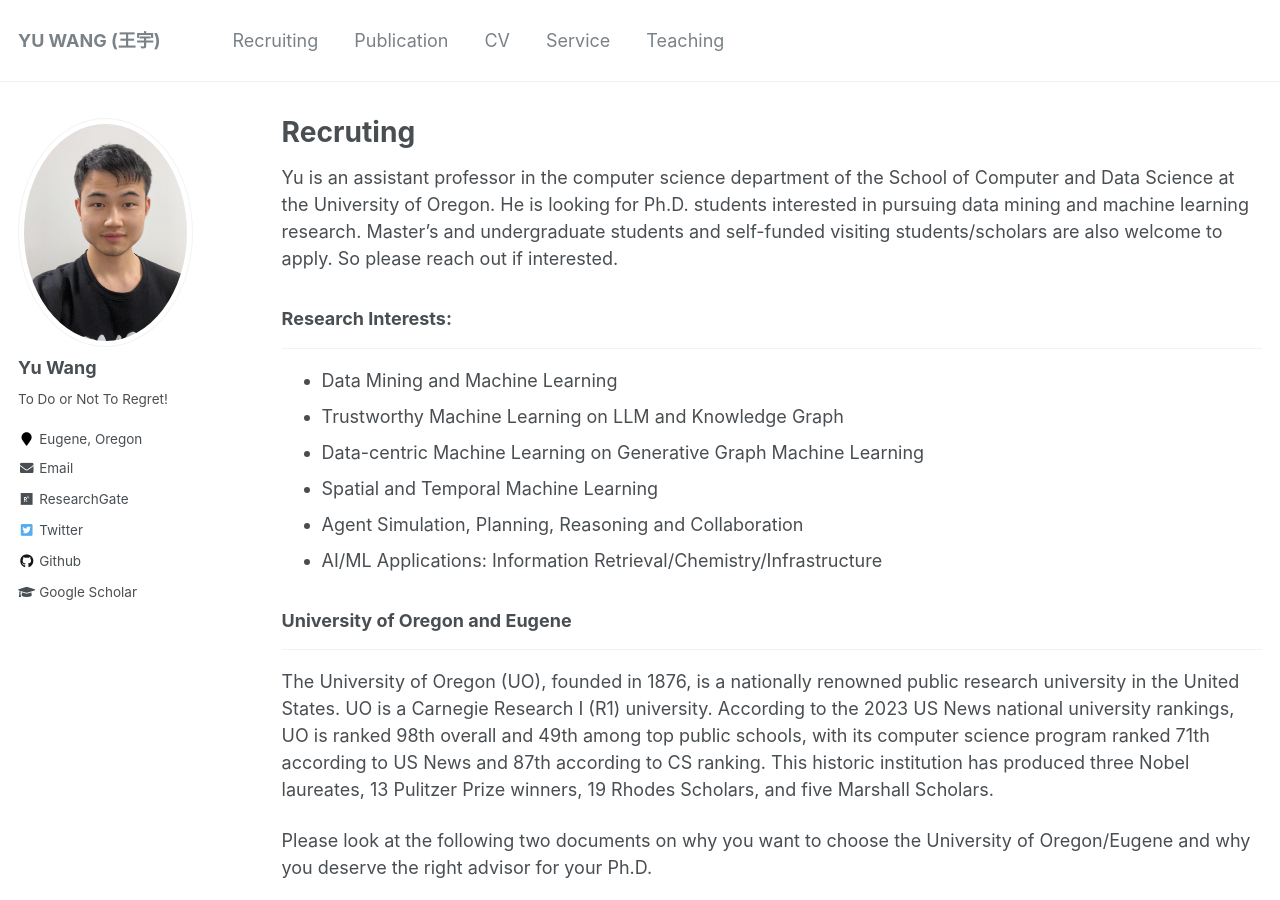
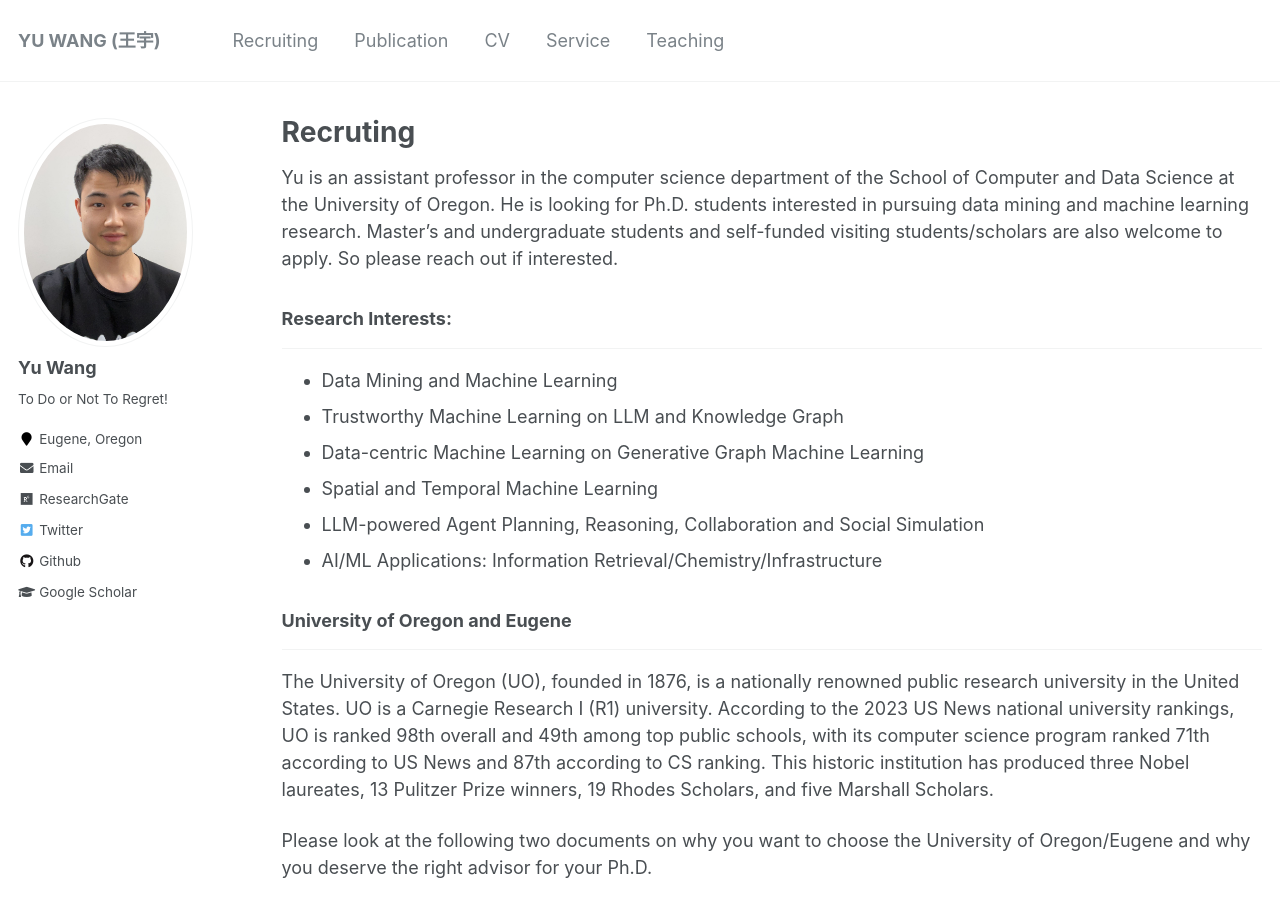
Before and after one commit to yuwang0103/yuwang0103.github.io, a Jekyll site: the page built from _pages/Recruiting.md, in a window 1280 px wide and 900 px high. Built offline with Jekyll 4.4.1, drawn with Linux system fonts in a browser that asks for light colours.

Commit message:
Update Recruiting.md

```diff
--- a/_pages/Recruiting.md
+++ b/_pages/Recruiting.md
@@ -14,7 +14,7 @@ So please reach out if interested.
 - Trustworthy Machine Learning on LLM and Knowledge Graph
 - Data-centric Machine Learning on Generative Graph Machine Learning
 - Spatial and Temporal Machine Learning
-- Agent Simulation, Planning, Reasoning and Collaboration
+- LLM-powered Agent Planning, Reasoning, Collaboration and Social Simulation
 - AI/ML Applications: Information Retrieval/Chemistry/Infrastructure
 
 ### University of Oregon and Eugene
```
